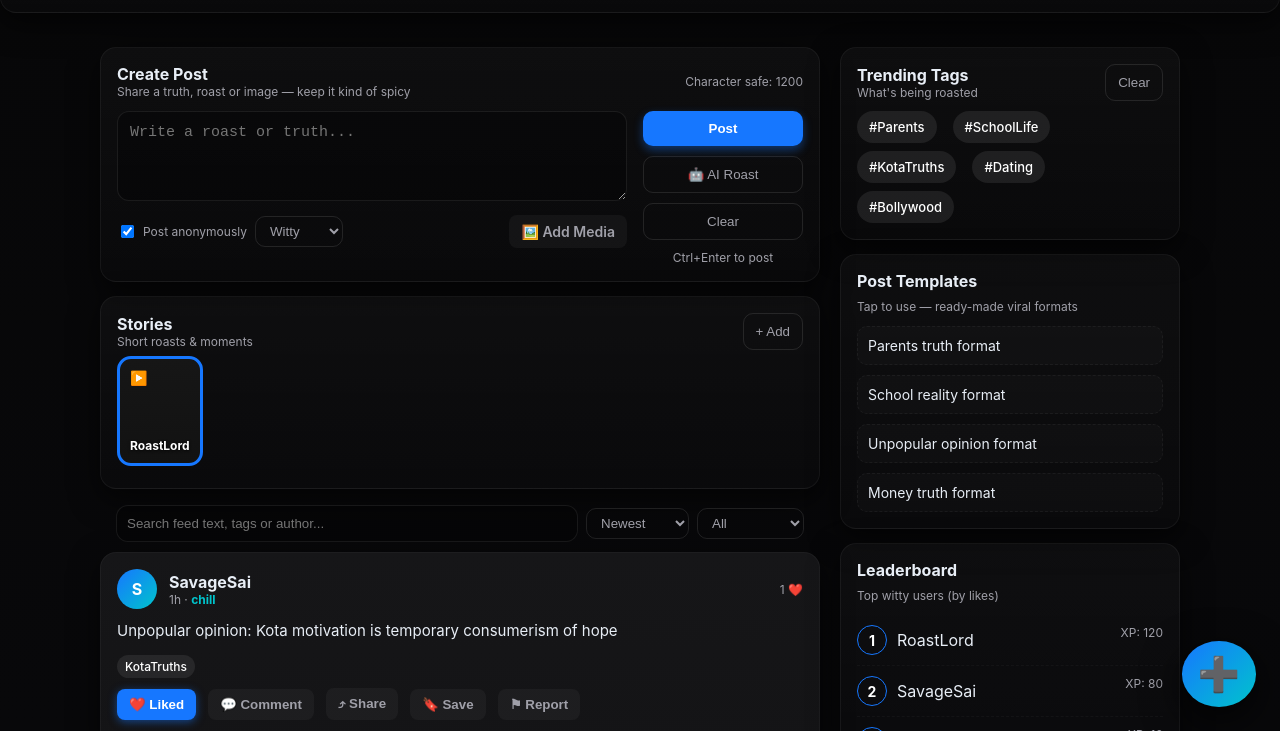
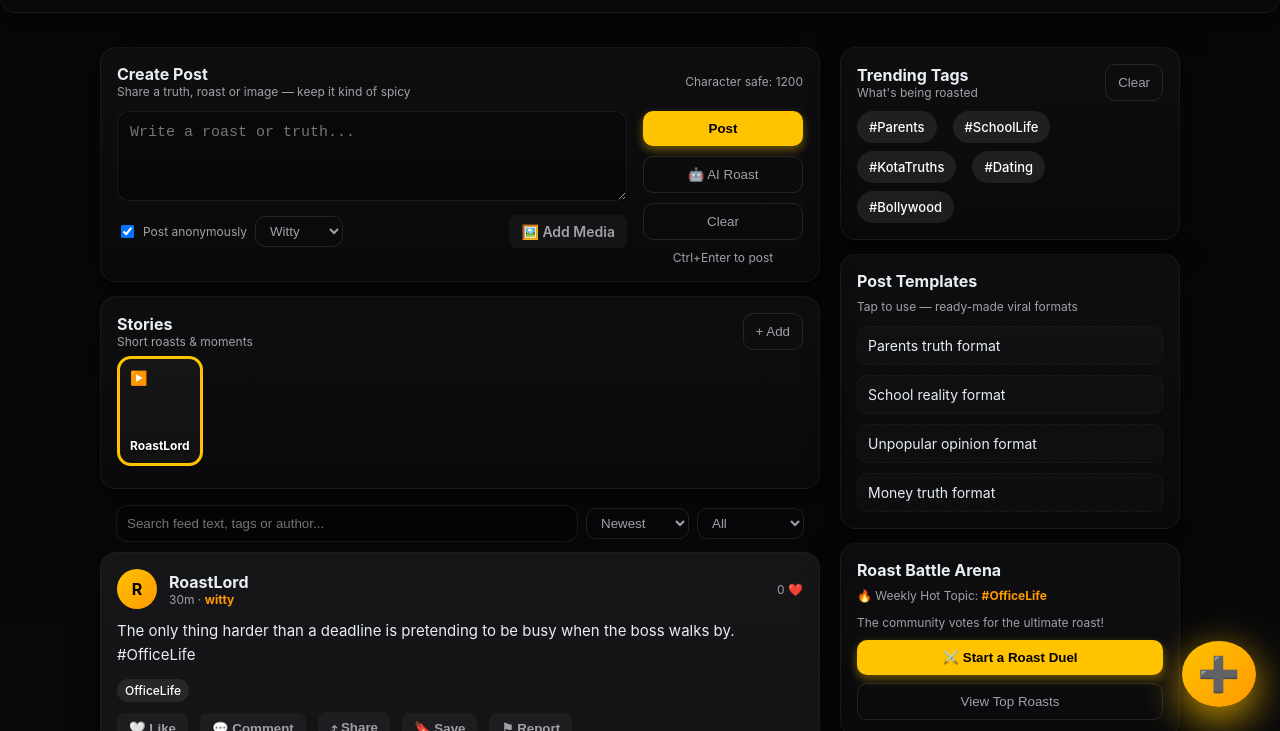
Before and after one commit to avikamat/bharatroasttest, a plain HTML site: page index.html in a window 1280 px wide. Shown: the part 69-800 px from the top of the page. Drawn offline with Linux system fonts and the light colour scheme.

Commit message:
Update index.html

```diff
--- a/index.html
+++ b/index.html
@@ -11,8 +11,8 @@
      Base theme & utilities (Vibrant Dark Mode)
      --------------------------- */
   :root{
-    /* New Palette: Deep Charcoal, Electric Blue Accent */
-    --bg:#08080A; --card:#141418; --muted:#A0A0A9; --accent:#1677FF; --accent-2:#00C4CC;
+    /* New Palette: Deep Charcoal, Gold/Yellow Accent (CORRECTED) */
+    --bg:#08080A; --card:#141418; --muted:#A0A0A9; --accent:#FFC300; --accent-2:#FF9900; /* Corrected to Gold/Amber */
     --glass: rgba(255,255,255,0.05);
     --glass-fixed: rgba(14, 14, 16, 0.8); /* Used for fixed bars */
     --success:#08a045;
@@ -136,7 +136,8 @@
   /* Topbar (Desktop) */
   .topbar{display:flex;align-items:center;justify-content:space-between;padding:12px;background:var(--card);border-radius:var(--radius);margin-bottom:8px;box-shadow:0 6px 24px rgba(0,0,0,0.45)}
   .brand{display:flex;align-items:center;gap:12px}
-  .logo{width:48px;height:48px;border-radius:12px;background:linear-gradient(135deg,var(--accent),var(--accent-2));display:flex;align-items:center;justify-content:center;font-weight:800;color:#fff;font-size:18px;letter-spacing:0.6px}
+  /* Logo updated with new gradient and black text */
+  .logo{width:48px;height:48px;border-radius:12px;background:linear-gradient(135deg,var(--accent),var(--accent-2));display:flex;align-items:center;justify-content:center;font-weight:800;color:#000;font-size:18px;letter-spacing:0.6px}
   .title{font-size:20px;font-weight:800}
   .subtitle{font-size:12px;color:var(--muted)}
   .row{display:flex;gap:10px;align-items:center}
@@ -151,15 +152,16 @@
     border: 1px solid rgba(255,255,255,0.05); /* subtle border */
   }
   .small{font-size:12px;color:var(--muted)}
+  /* Button updated with new shadow and black text */
   .btn{
     background:var(--accent);
     border:none;
     padding:10px 14px;
     border-radius:10px;
-    color:#fff;
+    color:#000;
     cursor:pointer;
     font-weight:700;
-    box-shadow:0 4px 10px rgba(22, 119, 255, 0.4);
+    box-shadow:0 4px 10px rgba(255, 195, 0, 0.4);
   }
   .btn:active{transform:scale(0.98)}
   .ghost{
@@ -214,7 +216,8 @@
     font-weight:600;
   }
   .icon-btn:hover{background:rgba(255,255,255,0.08);}
-  .icon-btn.active{background:var(--accent);color:#fff;box-shadow:0 2px 8px rgba(22, 119, 255, 0.5);}
+  /* Active icon button updated with black text and new shadow */
+  .icon-btn.active{background:var(--accent);color:#000;box-shadow:0 2px 8px rgba(255, 195, 0, 0.5);}
   .badge{background:var(--accent-2);padding:4px 10px;border-radius:999px;font-size:12px;color:#000;font-weight:700}
 
   /* Right column specifics (still used on desktop) */
@@ -223,7 +226,7 @@
   .template:hover{background:rgba(255,255,255,0.06);}
   .leaderboard-row{display:flex;justify-content:space-between;padding:10px 0;border-bottom:1px dashed rgba(255,255,255,0.03)}
 
-  /* Floating Button */
+  /* Floating Button updated with new gradient and black text */
   .post-floating{
     position:fixed;
     right:24px;
@@ -233,8 +236,8 @@
     padding:16px;
     border-radius:50%;
     font-weight:800;
-    color:#fff;
-    box-shadow:0 12px 40px rgba(0,0,0,0.8);
+    color:#000;
+    box-shadow:0 12px 40px rgba(255, 195, 0, 0.8);
     cursor:pointer;
     z-index: 9999;
     font-size: 34px;
@@ -272,7 +275,7 @@
   .muted{color:var(--muted)}
   footer{opacity:0.6;text-align:center;margin-top:40px;padding-bottom: 20px; font-size:13px;color:var(--muted)}
   .u-xxs{font-size:11px;color:var(--muted)}
-  .avatar{width:48px;height:48px;border-radius:12px;background:linear-gradient(135deg,var(--accent),var(--accent-2));display:flex;align-items:center;justify-content:center;font-weight:700;color:#fff;font-size:20px}
+  .avatar{width:48px;height:48px;border-radius:12px;background:linear-gradient(135deg,var(--accent),var(--accent-2));display:flex;align-items:center;justify-content:center;font-weight:700;color:#000;font-size:20px}
   input[type=file]{display:none}
   .media-preview{display:flex;gap:10px;flex-wrap:wrap;margin-top:10px}
   .media-thumb{width:110px;height:80px;object-fit:cover;border-radius:10px;border:2px solid rgba(255,255,255,0.1)}
@@ -288,7 +291,6 @@
 <body>
 <div class="notif" id="notif"></div>
 
-<!-- App shell -->
 <div class="topbar card">
   <div class="brand">
     <div class="logo">BR</div>
@@ -298,7 +300,6 @@
     </div>
   </div>
 
-  <!-- Desktop Icons -->
   <div class="row">
     <button id="openExplore" class="ghost">🔍 Explore</button>
     <button id="openNotif" class="ghost">🔔 <span id="notifCount" style="margin-left:6px"></span></button>
@@ -309,9 +310,7 @@
 
 <div class="app" id="app">
 
-  <!-- Main column -->
   <div style="min-width: 0;">
-    <!-- Composer -->
     <div class="card">
       <div style="display:flex;justify-content:space-between;align-items:center">
         <div><strong>Create Post</strong><div class="small">Share a truth, roast or image — keep it kind of spicy</div></div>
@@ -348,7 +347,6 @@
       </div>
     </div>
 
-    <!-- Stories -->
     <div class="card">
       <div style="display:flex;justify-content:space-between;align-items:center">
         <div><strong>Stories</strong><div class="small">Short roasts & moments</div></div>
@@ -357,7 +355,6 @@
       <div class="stories" id="storiesRow" aria-label="Stories list"></div>
     </div>
 
-    <!-- Feed filters -->
     <div style="display:flex;gap:8px;margin:16px 16px 10px 16px; align-items: center; justify-content: space-between;">
       <input id="searchInput" class="search" placeholder="Search feed text, tags or author..." style="flex:1" />
       <select id="sortSelect" class="ghost" title="Sort" style="flex-grow:0; padding: 6px 10px;">
@@ -370,19 +367,16 @@
       </select>
     </div>
 
-    <!-- Feed -->
     <div id="feed" class="feed"></div>
 
     <button class="post-floating" id="floatingPost">➕</button>
 
-    <!-- Load more skeleton area -->
     <div id="loadingMore" style="display:none;margin-top:16px">
       <div class="card"><div class="skeleton" style="width:70%"></div><div style="height:10px"></div><div class="skeleton" style="width:90%"></div></div>
     </div>
 
   </div>
 
-  <!-- Right column (Only visible on Desktop) -->
   <div class="rightcol">
     <div class="card">
       <div style="display:flex;justify-content:space-between;align-items:center;margin-bottom:10px">
@@ -410,6 +404,15 @@
     </div>
 
     <div class="card">
+      <strong>Roast Battle Arena</strong>
+      <div class="small" style="margin-top:8px">🔥 Weekly Hot Topic: <span style="color:var(--accent-2); font-weight:700" id="weeklyRoastTopic">#OfficeLife</span></div>
+      <div style="margin-top:12px">
+        <div class="small muted" style="margin-bottom: 10px;">The community votes for the ultimate roast!</div>
+        <button class="btn" id="openRoastBattleModal" style="width:100%; margin-bottom: 8px;">⚔️ Start a Roast Duel</button>
+        <button class="ghost" id="viewWeeklyRoasts" style="width:100%">View Top Roasts</button>
+      </div>
+    </div>
+    <div class="card">
       <strong>Leaderboard</strong>
       <div class="small" style="margin-top:8px">Top witty users (by likes)</div>
       <div id="leaderboardList" style="margin-top:12px"></div>
@@ -430,7 +433,6 @@
 
 <footer>Built for rapid MVP testing — local only. Later: Firebase backend, AI meme generator, monetization.</footer>
 
-<!-- BOTTOM NAVIGATION BAR (Mobile Only) -->
 <div class="bottom-nav" id="bottomNav">
   <button class="nav-btn" onclick="window.scrollTo({top:0,behavior:'smooth'});" title="Feed">
     <span class="icon">🏠</span>
@@ -453,10 +455,6 @@
     <span>Profile</span>
   </button>
 </div>
-<!-- END BOTTOM NAVIGATION BAR -->
-
-
-<!-- DRAWERS & MODALS -->
 <div id="notifDrawer" class="drawer" aria-hidden="true">
   <div style="display:flex;justify-content:space-between;align-items:center;margin-bottom:12px">
     <strong>🔔 Notifications</strong>
@@ -472,7 +470,6 @@
       <button class="ghost" id="closeProfileModal">✖</button>
     </div>
     <div class="small" id="profileUserMeta"></div>
-    <!-- User area buttons are moved here for mobile -->
     <div id="mobile-user-area-controls" style="margin-top:15px;display:flex;flex-wrap:wrap;gap:8px;justify-content:space-between"></div>
     <h3 style="margin-top:20px; font-size:18px; border-top:1px dashed rgba(255,255,255,0.1); padding-top:15px;">My Posts</h3>
     <div id="profilePosts" style="margin-top:12px"></div>
@@ -597,7 +594,9 @@ function seedIfEmpty(){
     state.posts.push(
       {id:uid('p'), authorId:state.users[0].id, authorName:state.users[0].displayName, content:'Indian parents: "Beta phone mat chalao" — also watching reels at 2AM 😂', media:[], anonymous:false, likes:[state.users[1].id], comments:[{id:uid('c'), from:state.users[1].id, txt:'Facts!', at:nowISO()}], flags:0, createdAt:new Date(Date.now()-3600*1000*6).toISOString(), tone:'witty', tags:['Parents']},
       {id:uid('p'), authorId:null, authorName:'Anonymous', content:"School taught us Pythagoras but not how to handle relatives 😭", media:[], anonymous:true, likes:[], comments:[], flags:0, createdAt:new Date(Date.now()-3600*1000*2).toISOString(), tone:'savage', tags:['SchoolLife']},
-      {id:uid('p'), authorId:state.users[1].id, authorName:state.users[1].displayName, content:"Unpopular opinion: Kota motivation is temporary consumerism of hope", media:[], anonymous:false, likes:[state.users[0].id], comments:[], flags:0, createdAt:new Date(Date.now()-3600*1000*1).toISOString(), tone:'chill', tags:['KotaTruths']}
+      {id:uid('p'), authorId:state.users[1].id, authorName:state.users[1].displayName, content:"Unpopular opinion: Kota motivation is temporary consumerism of hope", media:[], anonymous:false, likes:[state.users[0].id], comments:[], flags:0, createdAt:new Date(Date.now()-3600*1000*1).toISOString(), tone:'chill', tags:['KotaTruths']},
+      // New post to demo the weekly topic #OfficeLife
+      {id:uid('p'), authorId:state.users[0].id, authorName:state.users[0].displayName, content:"The only thing harder than a deadline is pretending to be busy when the boss walks by. #OfficeLife", media:[], anonymous:false, likes:[], comments:[], flags:0, createdAt:new Date(Date.now()-3600*1000*0.5).toISOString(), tone:'witty', tags:['OfficeLife']}
     );
   }
   if(state.stories.length===0){
@@ -621,8 +620,9 @@ function renderUserArea(){
 
     // Desktop view
     const elDesk = document.createElement('div');
+    // Avatar text color is set to black for better contrast on yellow/gold background
     elDesk.innerHTML = `<div style="display:flex;align-items:center;gap:10px">
-      <div class="avatar" style="width:36px;height:36px;font-size:16px">${sanitize(u.displayName[0]||'U')}</div>
+      <div class="avatar" style="width:36px;height:36px;font-size:16px; color:#000;">${sanitize(u.displayName[0]||'U')}</div>
       <div style="text-align:right">
         <div style="font-weight:700; font-size: 14px;">${sanitize(u.displayName)}</div>
         <div class="small">@${sanitize(u.username)}</div>
@@ -634,7 +634,7 @@ function renderUserArea(){
 
     // Mobile Profile View Controls (rendered inside the profile modal)
     mca.innerHTML = `
-      <button class="btn" id="logoutBtnMobile" style="background: var(--danger); box-shadow: none;">Logout</button>
+      <button class="btn" id="logoutBtnMobile" style="background: var(--danger); box-shadow: none; color:#fff;">Logout</button>
       <button class="ghost" id="toggleThemeModal">Theme</button>
       <button class="ghost" id="exportBtnModal">Export</button>
       <button class="ghost" id="wipeBtnModal">Wipe Data</button>
@@ -647,7 +647,7 @@ function renderUserArea(){
     // Set mobile profile icon
     document.getElementById('mobileProfileIcon').innerText = sanitize(u.displayName[0]||'U');
     document.getElementById('mobileProfileIcon').style.backgroundColor = 'var(--accent)';
-    document.getElementById('mobileProfileIcon').style.color = '#fff';
+    document.getElementById('mobileProfileIcon').style.color = '#000'; // Black text on yellow accent
     document.getElementById('mobileProfileIcon').style.borderRadius = '50%';
   } else {
     // Desktop View
@@ -804,7 +804,7 @@ function renderFeed(){
   let posts = state.posts.slice();
 
   if(q) posts = posts.filter(p => (p.content||'').toLowerCase().includes(q) || (p.authorName||'').toLowerCase().includes(q) || (p.tags||[]).join(' ').toLowerCase().includes(q));
-  if(topic) posts = posts.filter(p => (p.tags||[]).map(t=>t.toLowerCase()).includes(topic));
+  if(topic) posts = posts.filter(p => (p.tags||[]).map(t=>t.toLowerCase()).includes(topic.toLowerCase()));
   if(sort==='top') posts.sort((a,b)=> (b.likes||[]).length - (a.likes||[]).length || new Date(b.createdAt)-new Date(a.createdAt));
   else posts.sort((a,b)=> new Date(b.createdAt)-new Date(a.createdAt));
 
@@ -817,10 +817,11 @@ function renderFeed(){
     const userAvatar = getUserDisplay(p.authorId, true);
     // media section
     const mediaHtml = p.media && p.media.length ? `<div style="margin-top:10px;display:flex;gap:8px;flex-wrap:wrap">${p.media.map(m=>`<img src="${m.src}" style="width:100%;max-height: 250px;object-fit:cover;border-radius:8px">`).join('')}</div>` : '';
+    // Note: The avatar style has `color:#000` to ensure contrast on the yellow/gold background
     el.innerHTML = `
       <div class="meta">
         <div style="display:flex;gap:12px;align-items:center">
-          <div class="avatar" style="cursor:pointer; width:40px;height:40px;font-size:16px; border-radius:50%" data-user="${p.authorId || ''}">${userAvatar.avatarText}</div>
+          <div class="avatar" style="cursor:pointer; width:40px;height:40px;font-size:16px; border-radius:50%; color:#000;" data-user="${p.authorId || ''}">${userAvatar.avatarText}</div>
           <div>
             <div class="author" style="cursor:pointer" data-user="${p.authorId || ''}">${sanitize(authorDisplay)} ${userAvatar.isAnon ? ' <span class="small">(Anon)</span>' : ''}</div>
             <div class="small">${timeAgo(p.createdAt)} · <span class="level" style="color:var(--accent-2); font-weight:700">${sanitize(tone)}</span></div>
@@ -1006,6 +1007,8 @@ function openProfileModal(userId){
   } else {
     followBtn.style.display = 'block';
     followBtn.innerText = (state.currentUserId && state.users.find(u=>u.id===state.currentUserId) && state.users.find(u=>u.id===state.currentUserId).following.includes(user.id)) ? 'Unfollow' : 'Follow';
+    // Ensure follow button text color is black for contrast
+    followBtn.style.color = '#000';
     followBtn.onclick = ()=> {
       if(!state.currentUserId){ if(!confirm('Login to follow?')) return; quickRegister(); return; }
       const me = state.users.find(u=>u.id===state.currentUserId);
@@ -1082,7 +1085,8 @@ function renderLeaderboard(){
     const row = document.createElement('div');
     row.className = 'leaderboard-row';
     const rank = i+1;
-    row.innerHTML = `<div style="display:flex;gap:10px;align-items:center"><div class="avatar" style="width:30px;height:30px;font-size:14px; background: none; border-radius: 50%; border: 1px solid var(--accent);">${rank}</div><div>${sanitize(u.displayName)}</div></div><div class="small">XP: ${u.xp||0}</div>`;
+    // Set rank number color to black for contrast
+    row.innerHTML = `<div style="display:flex;gap:10px;align-items:center"><div class="avatar" style="width:30px;height:30px;font-size:14px; background: none; border-radius: 50%; border: 1px solid var(--accent); color:#000;">${rank}</div><div>${sanitize(u.displayName)}</div></div><div class="small">XP: ${u.xp||0}</div>`;
     box.appendChild(row);
   });
 }
@@ -1102,12 +1106,12 @@ function openExploreContent(){
 
       <h3 style="font-size:18px; margin-top:0; color: var(--accent);">Trending Tags</h3>
       <div style="display:flex;flex-wrap:wrap;gap:10px; margin-bottom:20px" id="exploreTags">
-        <!-- Tags rendered dynamically or use static ones -->
         <div class="tag" data-tag="Parents">#Parents</div>
         <div class="tag" data-tag="SchoolLife">#SchoolLife</div>
         <div class="tag" data-tag="KotaTruths">#KotaTruths</div>
         <div class="tag" data-tag="Dating">#Dating</div>
         <div class="tag" data-tag="Bollywood">#Bollywood</div>
+        <div class="tag" data-tag="${WEEKLY_TOPIC}">#${WEEKLY_TOPIC}</div>
       </div>
 
       <h3 style="font-size:18px; color: var(--accent);">Top Posts (Grid View)</h3>
@@ -1129,7 +1133,8 @@ function openExploreContent(){
     const row = document.createElement('div');
     row.className = 'leaderboard-row';
     const rank = i+1;
-    row.innerHTML = `<div style="display:flex;gap:10px;align-items:center"><div class="avatar" style="width:30px;height:30px;font-size:14px; background: none; border-radius: 50%; border: 1px solid var(--accent);">${rank}</div><div>${sanitize(u.displayName)}</div></div><div class="small">XP: ${u.xp||0}</div>`;
+    // Set rank number color to black for contrast
+    row.innerHTML = `<div style="display:flex;gap:10px;align-items:center"><div class="avatar" style="width:30px;height:30px;font-size:14px; background: none; border-radius: 50%; border: 1px solid var(--accent); color:#000;">${rank}</div><div>${sanitize(u.displayName)}</div></div><div class="small">XP: ${u.xp||0}</div>`;
     lbBox.appendChild(row);
   });
 
@@ -1181,7 +1186,8 @@ function openThread(threadId){
   document.querySelector('#dmModal .modal-header strong').innerText = `Chat with ${partnerName}`;
 
   const root = document.getElementById('dmThread');
-  root.innerHTML = t.messages.map(m=>`<div style="padding:8px; background: ${m.from === state.currentUserId ? 'rgba(22, 119, 255, 0.2)' : 'rgba(0, 196, 204, 0.2)'}; border-radius: 10px; margin-bottom: 6px; margin-left: ${m.from === state.currentUserId ? 'auto' : '0'}; width: fit-content; max-width: 90%;"><strong>${getUserDisplay(m.from)}</strong>: ${sanitize(m.txt)} <div class="u-xxs muted" style="margin-top: 2px;">${timeAgo(m.at)}</div></div>`).join('');
+  // Updated chat bubble colors for better theme consistency
+  root.innerHTML = t.messages.map(m=>`<div style="padding:8px; background: ${m.from === state.currentUserId ? 'rgba(255, 195, 0, 0.2)' : 'rgba(255, 153, 0, 0.2)'}; border-radius: 10px; margin-bottom: 6px; margin-left: ${m.from === state.currentUserId ? 'auto' : '0'}; width: fit-content; max-width: 90%;"><strong>${getUserDisplay(m.from)}</strong>: ${sanitize(m.txt)} <div class="u-xxs muted" style="margin-top: 2px;">${timeAgo(m.at)}</div></div>`).join('');
   root.scrollTop = root.scrollHeight;
 
   document.getElementById('dmSend').onclick = ()=> {
@@ -1247,7 +1253,7 @@ document.getElementById('demoFill').onclick = ()=> {
     load();
     state.posts = [];
     seedIfEmpty(); // This will re-seed everything but we only care about posts
-    state.posts = state.posts.slice(0, 3); // Keep only the initial 3 posts
+    state.posts = state.posts.slice(0, 4); // Keep only the initial 4 posts (incl. the new one)
     save();
     renderAll();
     notify('Demo loaded');
@@ -1277,6 +1283,41 @@ function toggleTheme(){
 }
 
 /* -------------------------
+   Roast Battle Arena
+   ------------------------- */
+const WEEKLY_TOPIC = 'OfficeLife';
+
+function setupRoastBattle(){
+  const weeklyTopicEl = document.getElementById('weeklyRoastTopic');
+  if (weeklyTopicEl) {
+    weeklyTopicEl.innerText = `#${WEEKLY_TOPIC}`;
+  }
+
+  // Handle 'View Top Roasts' button click: filters the feed
+  document.getElementById('viewWeeklyRoasts').onclick = () => {
+    document.getElementById('topicSelect').value = WEEKLY_TOPIC;
+    renderFeed();
+    window.scrollTo({ top: 0, behavior: 'smooth' });
+    notify(`Filtering by Weekly Roast Topic: #${WEEKLY_TOPIC}`);
+  };
+
+  // Handle 'Start a Roast Duel' button (placeholder for a future modal/feature)
+  document.getElementById('openRoastBattleModal').onclick = () => {
+    if (!state.currentUserId) return notify('Login to start a Roast Duel!', true);
+    notify('⚔️ Roast Duels are coming soon! Use the post composer with tag #OfficeLife to join the weekly battle.');
+  };
+
+  // Ensure the new topic is an option in the feed filter
+  const topicSelect = document.getElementById('topicSelect');
+  if (!Array.from(topicSelect.options).some(opt => opt.value === WEEKLY_TOPIC)) {
+    const newOption = document.createElement('option');
+    newOption.value = WEEKLY_TOPIC;
+    newOption.innerText = WEEKLY_TOPIC;
+    topicSelect.appendChild(newOption);
+  }
+}
+
+/* -------------------------
    Misc UI wiring
    ------------------------- */
 document.getElementById('floatingPost').onclick = ()=> { window.scrollTo({top:0,behavior:'smooth'}); document.getElementById('postContent').focus(); };
@@ -1290,6 +1331,7 @@ document.getElementById('topicSelect').onchange = ()=> renderFeed();
    ------------------------- */
 function renderAll(){
   load(); seedIfEmpty();
+  setupRoastBattle();
   renderUserArea();
   renderFeed();
   renderStories();
```
